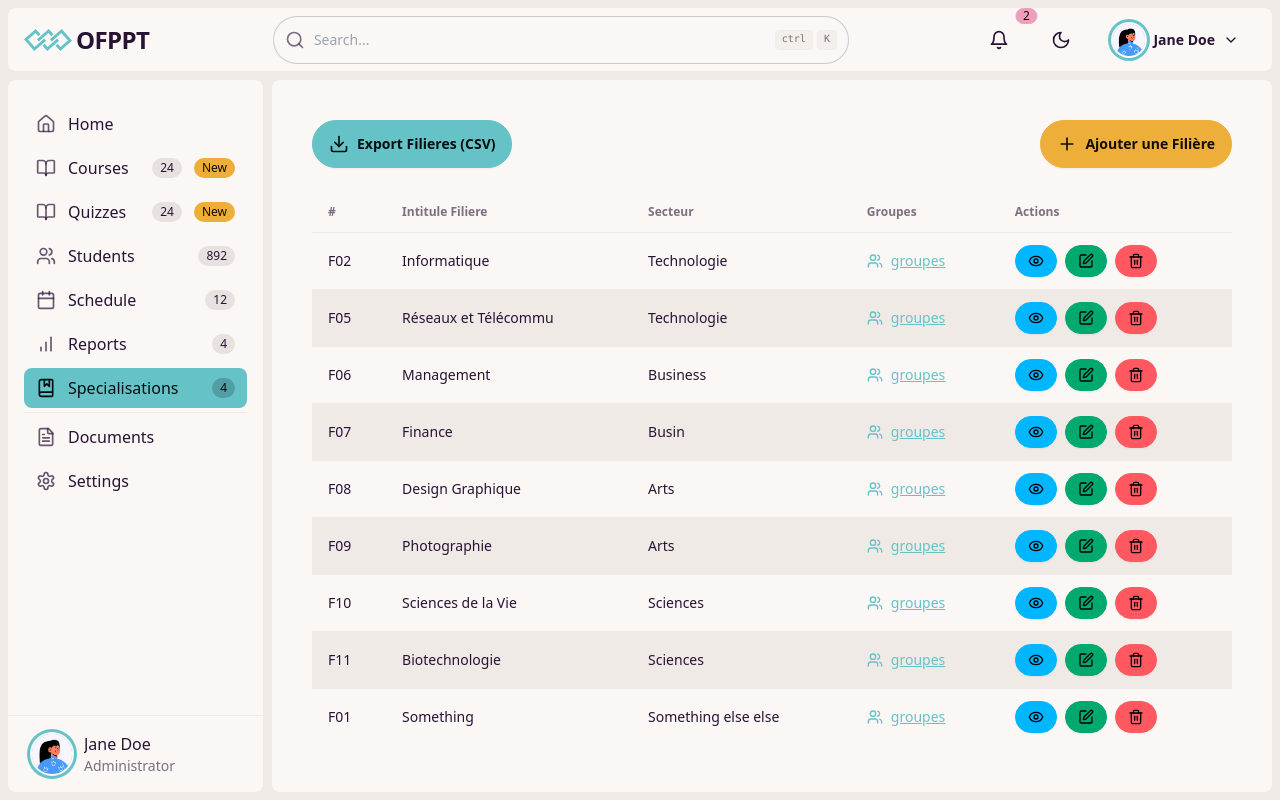
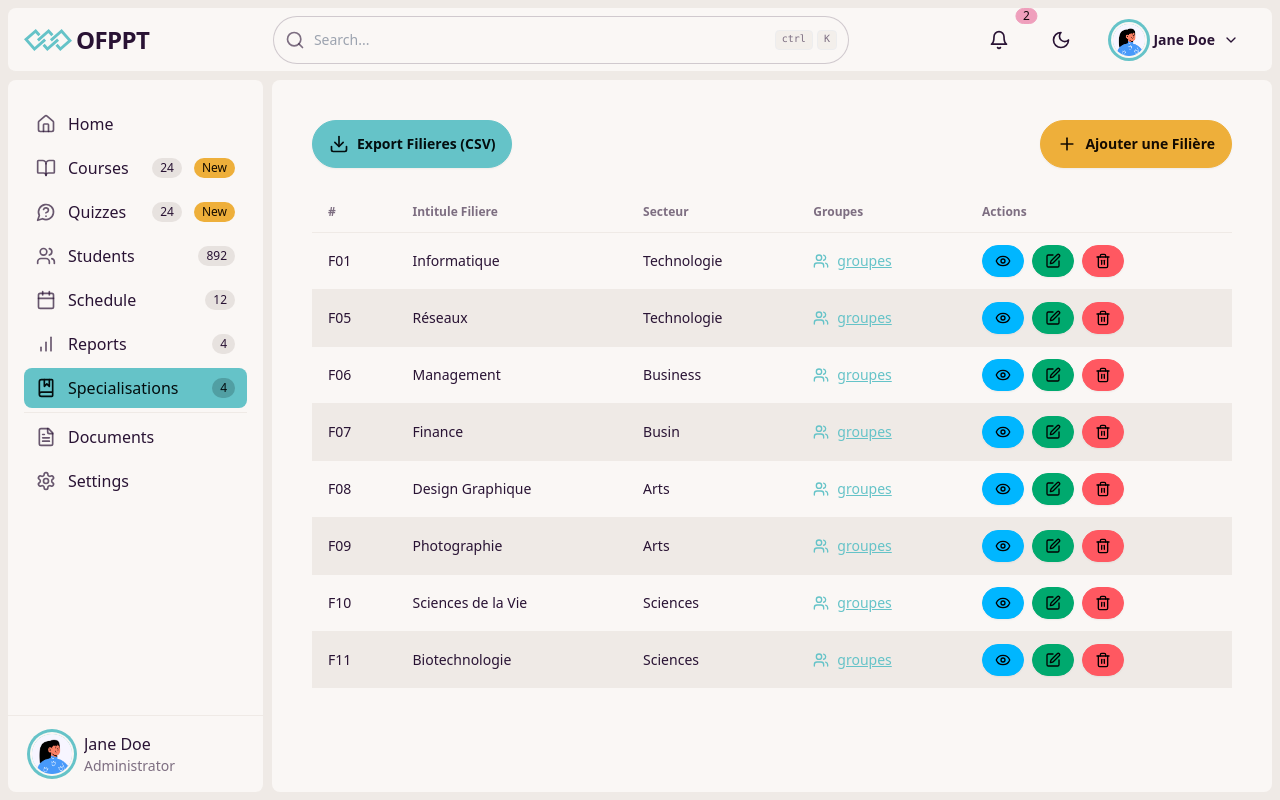
Before and after one commit to aimadoubrik/school-management-app, a React (Vite) app: page /school-management-app/spicialisations in a window 1280 px wide. Built offline with nearby package versions, Linux system fonts and the light colour scheme; data requests are answered from the project's data file.

Commit message:
Fixing edit error bug.

```diff
--- a/src/features/sidebar/sidebarSlice.js
+++ b/src/features/sidebar/sidebarSlice.js
@@ -17,7 +17,7 @@ const initialState = {
     },
     {
       label: 'Quizzes',
-      icon: 'BookOpen',
+      icon: 'MessageCircleQuestion',
       href: '/school-management-app/quizzes',
       count: 24,
       badge: 'New',
--- a/src/json/filieres.json
+++ b/src/json/filieres.json
@@ -2,7 +2,7 @@
   "filieres": [
     {
       "ordre": 4,
-      "code_filiere": "F02",
+      "code_filiere": "F01",
       "intitule_filiere": "Informatique",
       "secteur": "Technologie",
       "groupes": [
@@ -13,7 +13,7 @@
     {
       "ordre": 5,
       "code_filiere": "F05",
-      "intitule_filiere": "Réseaux et Télécommu",
+      "intitule_filiere": "Réseaux",
       "secteur": "Technologie",
       "groupes": [
         "[object Object]"
@@ -89,17 +89,6 @@
         }
       ],
       "id": "df6b"
-    },
-    {
-      "id": "94fe",
-      "code_filiere": "F01",
-      "intitule_filiere": "Something",
-      "secteur": "Something else else",
-      "groupes": [
-        "1",
-        "2",
-        "3"
-      ]
     }
   ]
 }
--- a/src/layout/Sidebar/components/MenuItem.jsx
+++ b/src/layout/Sidebar/components/MenuItem.jsx
@@ -8,12 +8,14 @@ import {
   FileText,
   Settings,
   BookMarked,
+  MessageCircleQuestion,
 } from 'lucide-react';
 import PropTypes from 'prop-types';
 
 const ICONS = {
   Home,
   BookOpen,
+  MessageCircleQuestion,
   Users,
   Calendar,
   BarChart,
```
